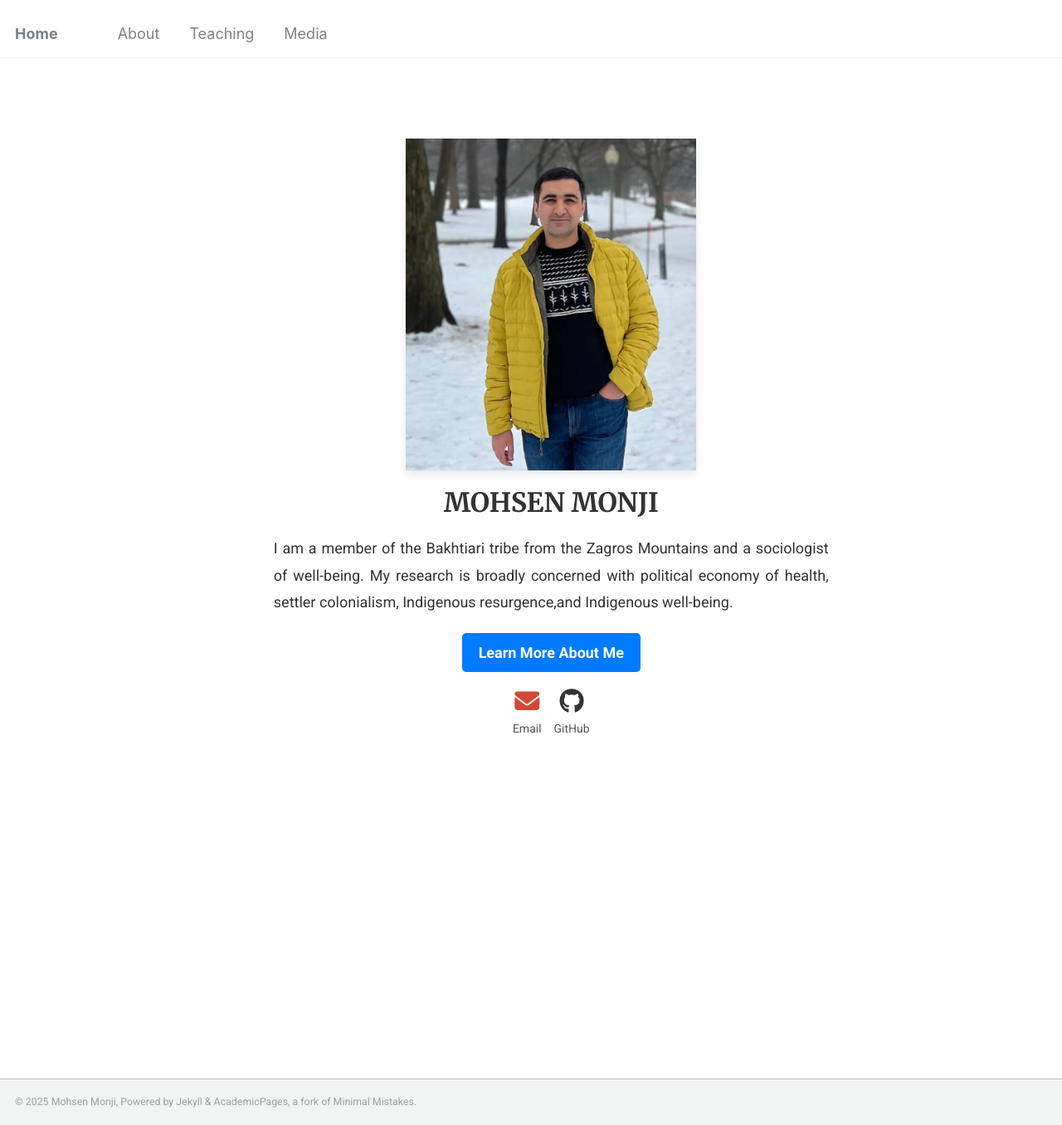
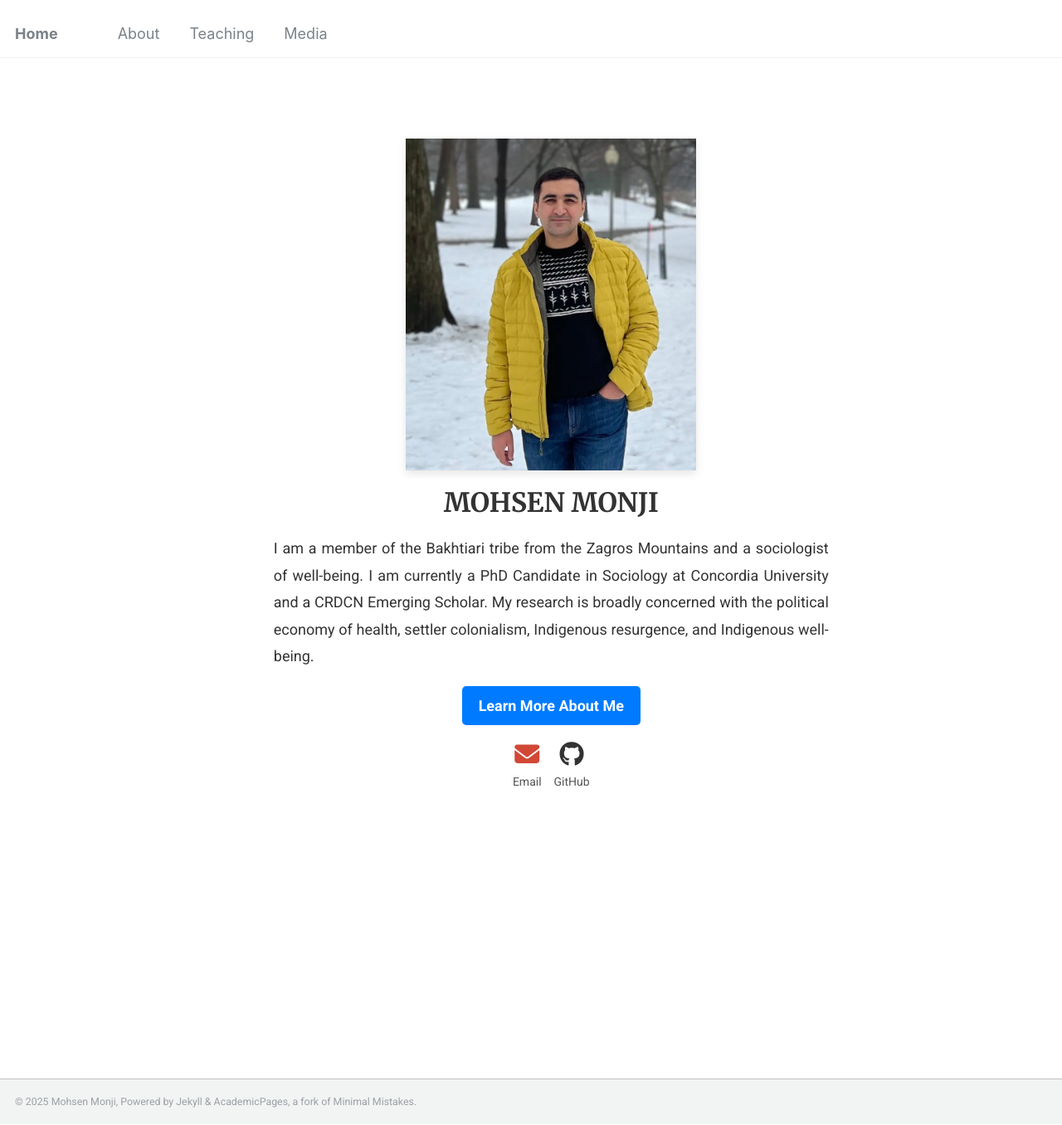
Before and after one commit to Mohsnmonji/mohsnmonji.github.io, a Jekyll site: the page built from _pages/front.md, in a window 1280 px wide and 1356 px high. Shown: the whole window at 83% size. Built offline with Jekyll 4.4.1, drawn with Linux system fonts in a browser that asks for light colours.

Commit message:
Update front.md

```diff
--- a/_pages/front.md
+++ b/_pages/front.md
@@ -23,7 +23,7 @@ hide_avatar: true
 
   <!-- Description -->
 <p style="font-size:18px; color:#333; text-align:justify; line-height:1.8; margin:20px 0;">
-    I am a member of the Bakhtiari tribe from the Zagros Mountains and a sociologist of well-being. My research is broadly concerned with political economy of health, settler colonialism, Indigenous resurgence,and Indigenous well-being.
+    I am a member of the Bakhtiari tribe from the Zagros Mountains and a sociologist of well-being. I am currently a PhD Candidate in Sociology at Concordia University and a CRDCN Emerging Scholar. My research is broadly concerned with the political economy of health, settler colonialism, Indigenous resurgence, and Indigenous well-being.
 </p>
 <!-- Button -->
   <div style="margin-bottom:20px;">
```
